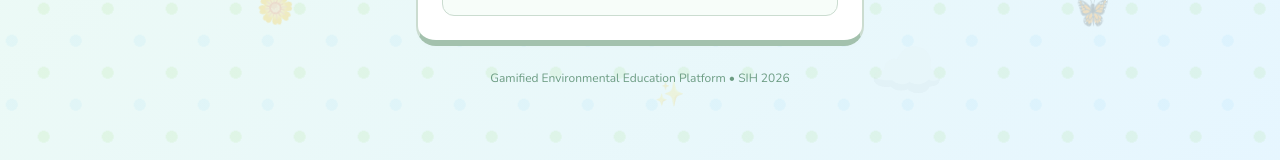
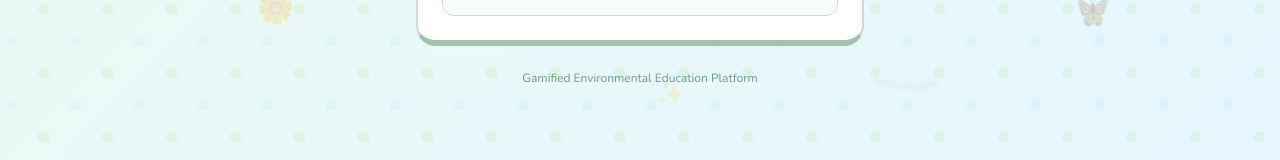
Before and after one commit to Chandni-K12/bob-ai-hackathon-4bugs, a React (Vite) app in the folder src/client/: page /login in a window 1280 px wide. Shown: the part 611-771 px from the top of the page. Built offline with nearby package versions, Linux system fonts and the light colour scheme; no server answers.

Commit message:
login page edited

```diff
--- a/src/client/src/pages/auth/LoginPage.jsx
+++ b/src/client/src/pages/auth/LoginPage.jsx
@@ -222,7 +222,7 @@ export default function LoginPage() {
         </div>
 
         <p className="text-center text-xs text-muted-foreground mt-6">
-          Gamified Environmental Education Platform • SIH 2026
+          Gamified Environmental Education Platform
         </p>
       </motion.div>
     </div>
```
